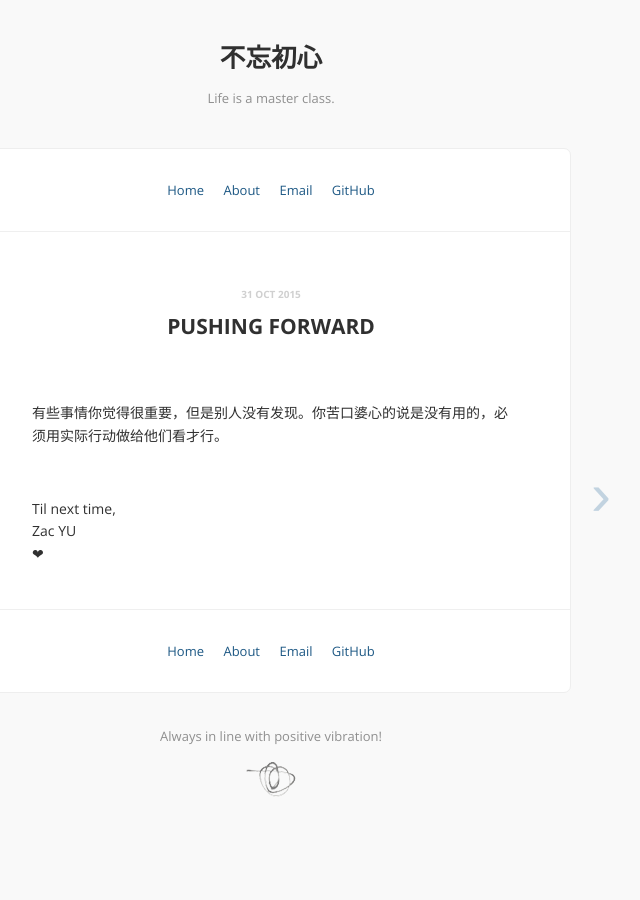
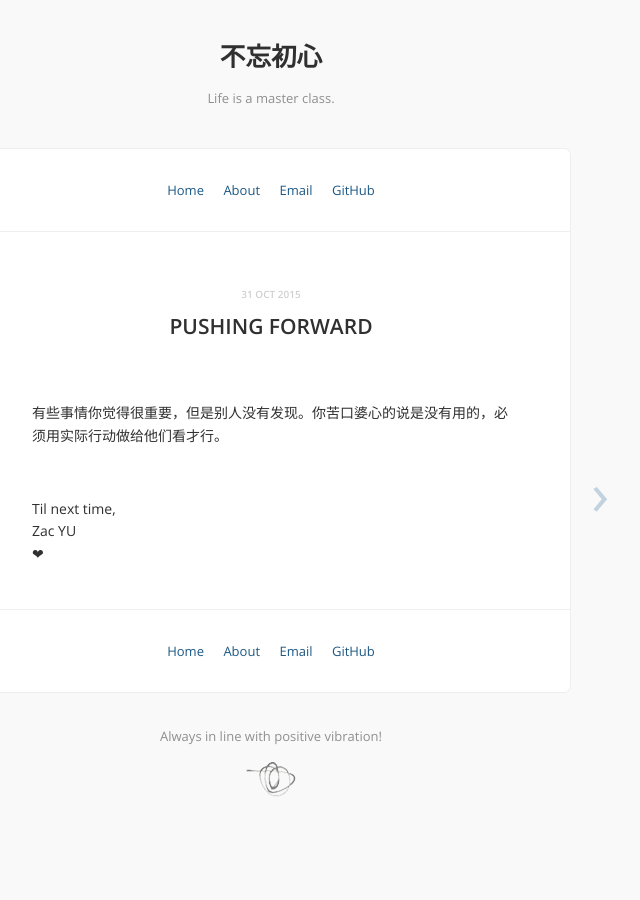
Before and after one commit to yusite/yuzijie, a Jekyll site: the page built from _posts/2015-10-31-pushing-forward.markdown, in a window 1280 px wide. Shown: the whole page, without its empty margins (369-1009 px from the left). Built offline with Jekyll 4.4.1, drawn with Linux system fonts in a browser that asks for light colours; some web fonts are replaced.

Commit message:
update fonts

```diff
--- a/_layouts/default.html
+++ b/_layouts/default.html
@@ -4,7 +4,6 @@
     <meta charset="utf-8">
     <meta name="viewport" content="width=device-width, initial-scale=1">
     <title>{% if page.title %}{{ page.title }} - {{ site.title }}{% else %}{{ site.title }}{% endif %}</title>
-    <link href='http://fonts.googleapis.com/css?family=Open+Sans:400,700' rel='stylesheet' type='text/css' />
     <link href='/css/main.css' rel='stylesheet' type='text/css' />
   </head>
   <body>
--- /dev/null
+++ b/_sass/_fonts.scss
@@ -0,0 +1,17 @@
+@font-face {
+    font-family: opensans;
+    src: url(./open_sans/regular.ttf) format('truetype');
+    font-weight: 400;
+}
+
+@font-face {
+	font-family: opensans;
+	src: url(./open_sans/semi_bold.ttf) format('truetype');
+	font-weight: 600;
+}
+
+@font-face {
+	font-family: opensans;
+	src: url(./open_sans/bold.ttf) format('truetype');
+	font-weight: 700;
+}
--- a/_sass/_style.scss
+++ b/_sass/_style.scss
@@ -230,7 +230,7 @@
   padding: 8px 17px;
   text-transform: uppercase;
   letter-spacing: 2px;
-  font-weight: bold;
+  font-weight: 700;
   display: block;
   text-align: center;
   border-width: 0;
--- a/css/main.scss
+++ b/css/main.scss
@@ -3,17 +3,18 @@
 ---
 @charset "utf-8";
 
+// Our variables
+$base-font-family: opensans, "Helvetica Neue", Helvetica, Arial, "Hiragino Sans GB", "Microsoft YaHei", "WenQuanYi Micro Hei", sans-serif;
 
-// Our variables
-$base-font-family: "Open Sans", "Helvetica Neue", Helvetica, Arial, "Hiragino Sans GB", "STHeiti", "Microsoft YaHei", "WenQuanYi Micro Hei", sans-serif;
-
-// Use media queries like this:
-// @include media-query($on-palm) {
-//     .wrapper {
-//         padding-right: $spacing-unit / 2;
-//         padding-left: $spacing-unit / 2;
-//     }
-// }
+/*
+ * Use media queries like this:
+@include media-query($on-palm) {
+    .wrapper {
+        padding-right: $spacing-unit / 2;
+        padding-left: $spacing-unit / 2;
+    }
+}
+ */
 @mixin media-query($device) {
     @media screen and (max-width: $device) {
         @content;
@@ -22,7 +23,9 @@
 
 // Import partials from `sass_dir` (defaults to `_sass`)
 @import
+    "fonts",
     "style",
     "responsive",
     "syntax",
-    "zac";
+    "zac"
+;
```
